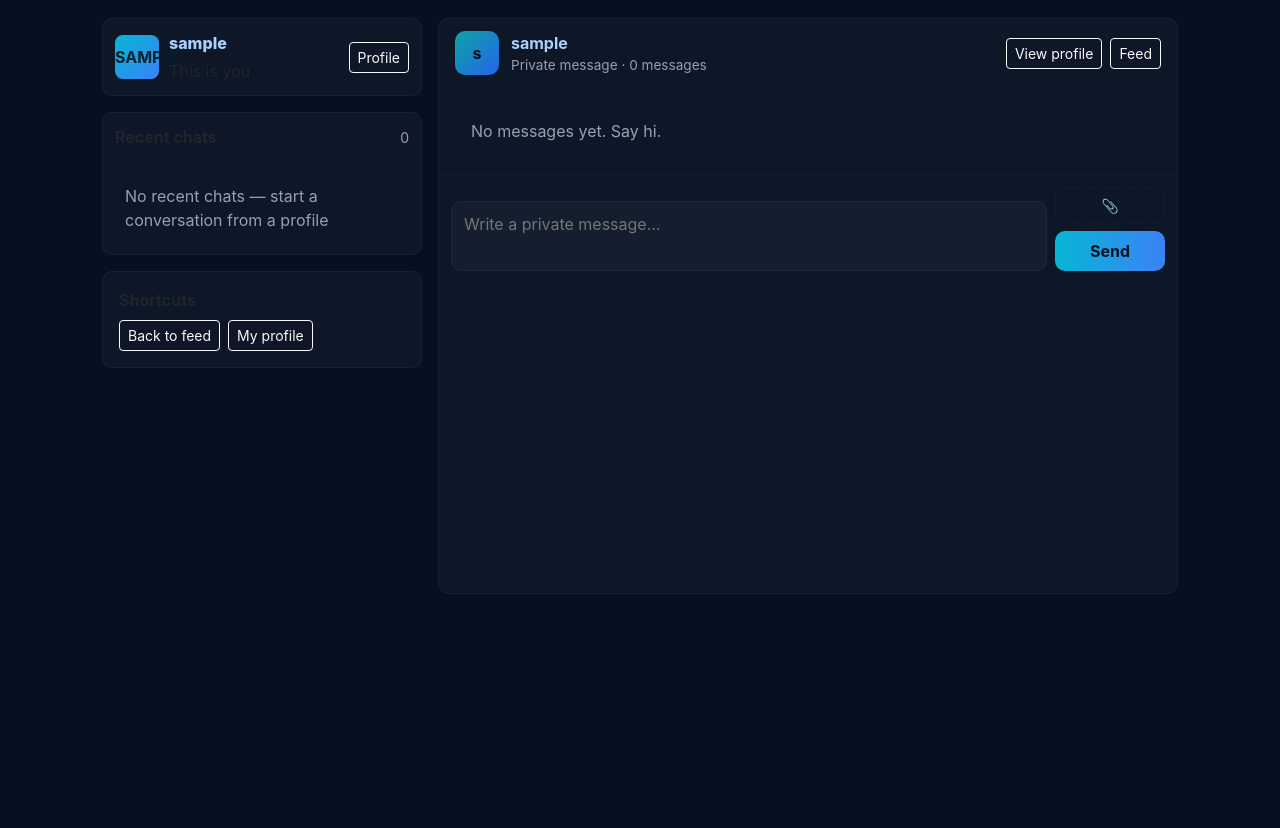
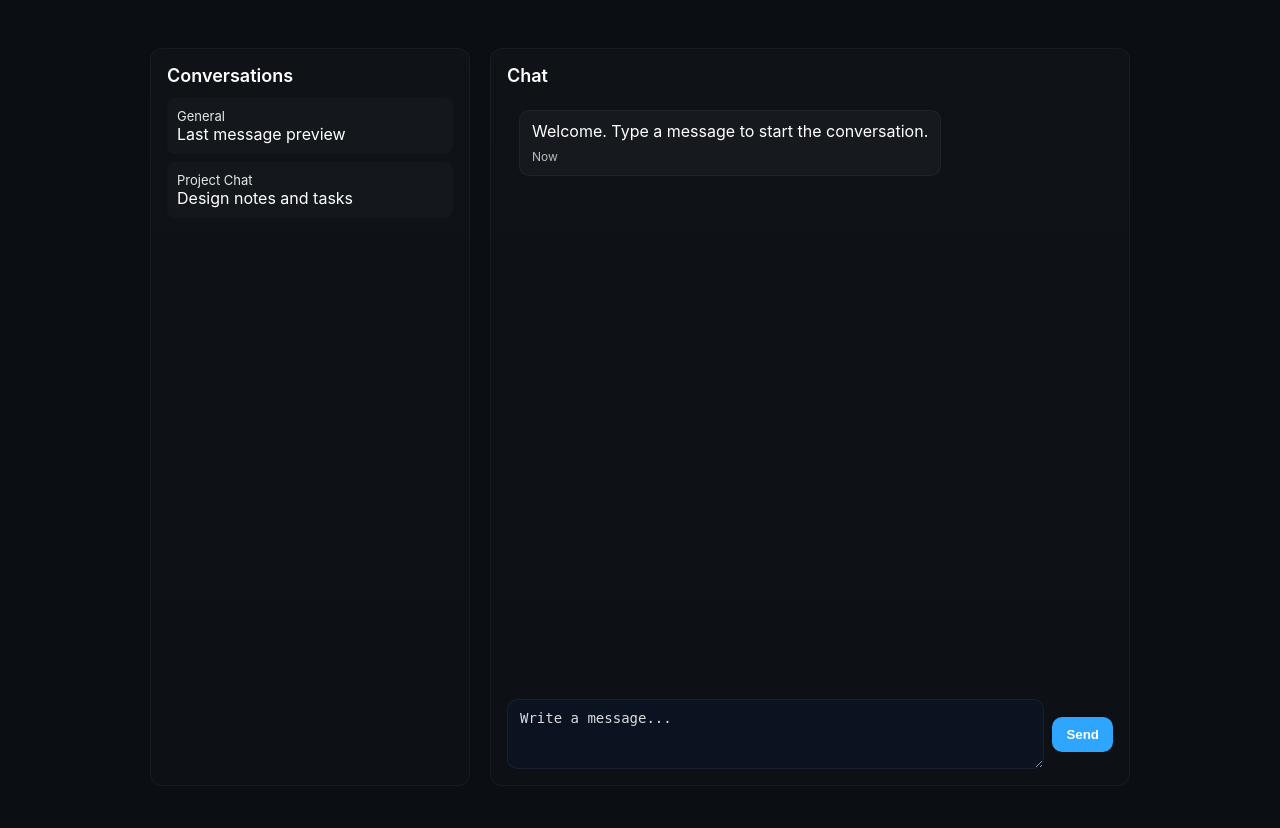
Before and after one commit to burnbooom/K_connection, a Flask app: a page that uses templates/chat.html in a window 1280 px wide. Before the commit the page ends 594 px from the top, so only its background shows below. Run offline with Flask 3, Linux system fonts and the light colour scheme; the visitor is signed in with stand-in values (Sample User, id 1).

Commit message:
Update chat.html

```diff
--- a/templates/chat.html
+++ b/templates/chat.html
@@ -1,257 +1,284 @@
-<!-- templates/chat.html -->
 <!doctype html>
 <html lang="en">
 <head>
   <meta charset="utf-8" />
-    <title>Chat — {{ user }}</title>
   <meta name="viewport" content="width=device-width,initial-scale=1" />
-    <link href="https://cdn.jsdelivr.net/npm/bootstrap@5.3.3/dist/css/bootstrap.min.css" rel="stylesheet" />
+  <title>Chat</title>
+
+  <!-- Embedded styles to ensure grey text becomes white -->
   <style>
-      :root{
-        --bg:#071022;
-        --card: rgba(255,255,255,0.03);
-        --muted:#98a0ad;
-        --accent-1:#3b82f6;
-        --accent-2:#06b6d4;
-        --bubble-me: linear-gradient(90deg,var(--accent-2),var(--accent-1));
-        --bubble-them: rgba(255,255,255,0.06);
-      }
-      html,body { height:100%; }
-      body {
-        margin:0;
-        background:var(--bg);
-        color:#eef6ff;
-        font-family: Inter, system-ui, -apple-system, "Segoe UI", Roboto, Arial, sans-serif;
-        -webkit-font-smoothing:antialiased;
+    /* Base page background for dark theme */
+    :root {
+      --bg: #0b0f14;
+      --panel: #0f1720;
+      --muted: rgba(255,255,255,0.75);
+      --link: #9fd1ff;
+      --input-bg: #0b1220;
+      --accent: #2ea6ff;
     }
 
-      .wrap { max-width:1100px; margin:18px auto; padding:0 12px; display:flex; gap:16px; }
-      .panel-left { width:320px; min-width:240px; }
-      .panel-main { flex:1; display:flex; flex-direction:column; min-height:72vh; }
+    html, body {
+      height: 100%;
+      margin: 0;
+      background: var(--bg);
+      font-family: Inter, system-ui, -apple-system, "Segoe UI", Roboto, "Helvetica Neue", Arial;
+      -webkit-font-smoothing: antialiased;
+      -moz-osx-font-smoothing: grayscale;
+      color: #ffffff;
+    }
 
-      .card { background:var(--card); border:1px solid rgba(255,255,255,0.04); border-radius:10px; }
+    /* Force text color to white for all elements to override theme styles */
+    body, body * {
+      color: #ffffff !important;
+    }
 
-      /* header */
-      .chat-header { display:flex; align-items:center; justify-content:space-between; padding:12px 16px; }
-      .chat-header .title { display:flex; gap:12px; align-items:center; }
-      .avatar {
-        width:44px; height:44px; border-radius:10px;
-        background:linear-gradient(135deg,#0ea5a4,#2563eb);
-        display:inline-grid; place-items:center; font-weight:700; color:#021018;
+    /* Keep placeholders slightly dimmer but readable */
+    ::placeholder {
+      color: rgba(255,255,255,0.85) !important;
+      opacity: 1;
     }
-      .title .name { font-weight:700; color:#a8d1ff; }
-      .title .sub { font-size:0.85rem; color:var(--muted); }
 
-      /* messages area */
-      .msgs { padding:16px; overflow:auto; display:flex; flex-direction:column; gap:12px; }
-      .msg-row { display:flex; gap:10px; align-items:flex-end; max-width:85%; }
-      .msg-row.me { margin-left:auto; justify-content:flex-end; }
-      .bubble {
-        padding:10px 14px; border-radius:14px; line-height:1.25; word-break:break-word;
-        box-shadow: 0 1px 0 rgba(0,0,0,0.2) inset;
+    /* Layout */
+    .container {
+      max-width: 980px;
+      margin: 28px auto;
+      display: grid;
+      grid-template-columns: 320px 1fr;
+      gap: 20px;
+      padding: 20px;
     }
-      .bubble.me { background:var(--bubble-me); color:#052024; border-bottom-right-radius:6px; }
-      .bubble.them { background:var(--bubble-them); color:#eef6ff; border-bottom-left-radius:6px; }
 
-      .meta { font-size:0.78rem; color:var(--muted); margin-top:6px; }
-      .meta .sender { font-weight:700; color:#cfe8ff; margin-right:8px; }
+    .sidebar {
+      background: linear-gradient(180deg, rgba(255,255,255,0.02), rgba(255,255,255,0.01));
+      border: 1px solid rgba(255,255,255,0.04);
+      border-radius: 12px;
+      padding: 16px;
+      height: calc(100vh - 96px);
+      overflow: auto;
+    }
 
-      /* composer */
-      .composer { display:flex; gap:8px; padding:12px; align-items:flex-end; border-top:1px solid rgba(255,255,255,0.02); }
+    .main {
+      background: linear-gradient(180deg, rgba(255,255,255,0.02), rgba(255,255,255,0.01));
+      border: 1px solid rgba(255,255,255,0.04);
+      border-radius: 12px;
+      padding: 16px;
+      height: calc(100vh - 96px);
+      display: flex;
+      flex-direction: column;
+    }
+
+    .title {
+      font-weight: 600;
+      font-size: 18px;
+      margin-bottom: 12px;
+      color: #ffffff !important;
+    }
+
+    .conversations {
+      display: flex;
+      flex-direction: column;
+      gap: 8px;
+    }
+
+    .conv {
+      padding: 10px;
+      border-radius: 8px;
+      background: rgba(255,255,255,0.02);
+      cursor: pointer;
+      transition: background 120ms ease;
+    }
+    .conv:hover {
+      background: rgba(255,255,255,0.04);
+    }
+
+    .conv .meta {
+      font-size: 13px;
+      color: rgba(255,255,255,0.9) !important;
+    }
+
+    .chat-window {
+      flex: 1 1 auto;
+      overflow: auto;
+      padding: 12px;
+      display: flex;
+      flex-direction: column;
+      gap: 12px;
+    }
+
+    .message {
+      max-width: 78%;
+      padding: 10px 12px;
+      border-radius: 10px;
+      line-height: 1.35;
+      word-wrap: break-word;
+    }
+
+    .message.user {
+      align-self: flex-end;
+      background: linear-gradient(180deg, rgba(46,166,255,0.12), rgba(46,166,255,0.08));
+      border: 1px solid rgba(46,166,255,0.18);
+      color: #ffffff !important;
+    }
+
+    .message.bot {
+      align-self: flex-start;
+      background: rgba(255,255,255,0.03);
+      border: 1px solid rgba(255,255,255,0.04);
+      color: #ffffff !important;
+    }
+
+    .timestamp {
+      display: block;
+      margin-top: 6px;
+      font-size: 12px;
+      color: rgba(255,255,255,0.7) !important;
+    }
+
+    .composer {
+      margin-top: 12px;
+      display: flex;
+      gap: 8px;
+      align-items: center;
+    }
+
     .composer textarea {
-        flex:1; min-height:56px; max-height:160px; resize:none;
-        border-radius:10px; padding:10px 12px; background:rgba(255,255,255,0.03);
-        color:inherit; border:1px solid rgba(255,255,255,0.04);
+      flex: 1 1 auto;
+      min-height: 48px;
+      max-height: 160px;
+      resize: vertical;
+      padding: 10px 12px;
+      border-radius: 10px;
+      border: 1px solid rgba(255,255,255,0.06);
+      background: var(--input-bg);
+      color: #ffffff !important;
+      outline: none;
+      font-size: 14px;
     }
-      .btn-send { min-width:110px; border-radius:10px; background:var(--bubble-me); color:#04121a; font-weight:700; border:none; padding:8px 12px; }
-      .btn-attach { background:transparent; border:1px dashed rgba(255,255,255,0.04); color:var(--muted); padding:6px 8px; border-radius:8px; }
 
-      /* left list (recent chats + profile summary) */
-      .summary { padding:12px; display:flex; gap:10px; align-items:center; }
-      .summary .mini { width:44px; height:44px; border-radius:8px; background:linear-gradient(135deg,#06b6d4,#3b82f6); display:grid; place-items:center; color:#032126; font-weight:700; }
-      .recent-list { max-height:56vh; overflow:auto; padding:10px; }
-      .recent-item { display:flex; justify-content:space-between; align-items:flex-start; padding:8px; border-radius:8px; cursor:pointer; }
-      .recent-item:hover { background:rgba(255,255,255,0.01); }
-      .recent-item .who { font-weight:700; color:#a8d1ff; }
-      .recent-item .preview { color:var(--muted); font-size:0.9rem; margin-top:4px; }
+    .composer button {
+      background: var(--accent);
+      color: #0b1220;
+      border: none;
+      padding: 10px 14px;
+      border-radius: 10px;
+      font-weight: 600;
+      cursor: pointer;
+    }
 
-      /* responsive */
-      @media (max-width:900px){
-        .wrap{ flex-direction:column; }
-        .panel-left{ width:100%; order:2; }
-        .panel-main{ order:1; }
+    .composer button:active {
+      transform: translateY(1px);
+    }
+
+    /* Links */
+    a, a:visited {
+      color: var(--link) !important;
+      text-decoration: underline;
+    }
+
+    /* Small muted text classes often used by frameworks */
+    .text-muted, .muted, .small, .lead {
+      color: #ffffff !important;
+    }
+
+    /* Keep images and SVGs unaffected */
+    img, svg {
+      filter: none !important;
+    }
+
+    /* Responsive */
+    @media (max-width: 880px) {
+      .container {
+        grid-template-columns: 1fr;
+        padding: 12px;
+      }
+      .sidebar {
+        height: auto;
+        order: 2;
+      }
+      .main {
+        order: 1;
+        height: calc(100vh - 120px);
+      }
     }
   </style>
 </head>
 <body>
-    <div class="wrap">
-      <!-- left column: profile + recent chats -->
-      <div class="panel-left">
-        <div class="card mb-3">
-          <div class="summary">
-            <div class="mini">{{ user[1:] if user.startswith('@') else user | upper }}</div>
-            <div>
-              <div class="who" style="font-weight:800; color:#a8d1ff">{{ user }}</div>
-              <div class="preview" style="margin-top:4px">{{ (session.get('user') == user) and 'This is you' or 'Private conversation' }}</div>
+  <div class="container">
+    <aside class="sidebar" aria-label="Conversations">
+      <div class="title">Conversations</div>
+      <div class="conversations" id="conversations">
+        <div class="conv" tabindex="0">
+          <div class="meta">General</div>
+          <div class="small">Last message preview</div>
         </div>
-            <div style="margin-left:auto">
-              <a class="btn btn-sm btn-outline-light" href="{{ url_for('profile', user=user) }}">Profile</a>
+        <div class="conv" tabindex="0">
+          <div class="meta">Project Chat</div>
+          <div class="small">Design notes and tasks</div>
         </div>
       </div>
+    </aside>
+
+    <main class="main" role="main" aria-live="polite">
+      <div class="title">Chat</div>
+
+      <section class="chat-window" id="chatWindow" aria-label="Messages">
+        <div class="message bot">
+          <div class="content">Welcome. Type a message to start the conversation.</div>
+          <span class="timestamp">Now</span>
+        </div>
+      </section>
+
+      <form id="composerForm" class="composer" action="#" method="post" onsubmit="return sendMessage();">
+        <textarea id="messageInput" name="message" placeholder="Write a message..." aria-label="Message"></textarea>
+        <button type="submit" id="sendBtn">Send</button>
+      </form>
+    </main>
   </div>
 
-        <div class="card mb-3">
-          <div style="padding:12px; border-bottom:1px solid rgba(255,255,255,0.02); display:flex; justify-content:space-between; align-items:center;">
-            <div style="font-weight:700">Recent chats</div>
-            <div class="small" style="color:var(--muted)">{{ recent_chats | length if recent_chats is defined else 0 }}</div>
-          </div>
-
-          <div class="recent-list">
-            {% if recent_chats %}
-              {% for c in recent_chats %}
-                <a href="{{ url_for('chat', user=c.user) }}" class="d-block text-decoration-none text-reset">
-                  <div class="recent-item">
-                    <div style="flex:1;">
-                      <div class="who">{{ c.user }}</div>
-                      <div class="preview">{{ c.preview }}</div>
-                    </div>
-                    <div class="small-muted" style="color:var(--muted)">{{ c.last_time or '' }}</div>
-                  </div>
-                </a>
-              {% endfor %}
-            {% else %}
-              <div style="padding:12px; color:var(--muted)">No recent chats — start a conversation from a profile</div>
-            {% endif %}
-          </div>
-        </div>
-
-        <div class="card p-3">
-          <div style="font-weight:700; margin-bottom:8px">Shortcuts</div>
-          <div style="display:flex; gap:8px; flex-wrap:wrap;">
-            <a class="btn btn-sm btn-outline-light" href="{{ url_for('feed') }}">Back to feed</a>
-            <a class="btn btn-sm btn-outline-light" href="{{ url_for('profile', user=session.get('user')) }}">My profile</a>
-          </div>
-        </div>
-      </div>
-
-      <!-- main chat panel -->
-      <div class="panel-main card d-flex flex-column">
-        <div class="chat-header">
-          <div class="title">
-            <div class="avatar">{{ user[1] if user.startswith('@') and user|length>1 else (user[0] if user else '?') }}</div>
-            <div>
-              <div class="name">{{ user }}</div>
-              <div class="sub">Private message · {{ messages | length if messages is defined else 0 }} messages</div>
-            </div>
-          </div>
-          <div style="display:flex; gap:8px; align-items:center;">
-            <a class="btn btn-sm btn-outline-light" href="{{ url_for('profile', user=user) }}">View profile</a>
-            <a class="btn btn-sm btn-outline-light" href="{{ url_for('feed') }}">Feed</a>
-          </div>
-        </div>
-
-        <div id="msgs" class="msgs" role="log" aria-live="polite" aria-atomic="false">
-          {% if messages %}
-            {% for m in messages %}
-              {% set is_me = (m.sender == session.get('user')) %}
-              <div class="msg-row {% if is_me %}me{% endif %}">
-                {% if not is_me %}
-                  <div style="min-width:44px">
-                    <div style="width:36px;height:36px;border-radius:8px;background:linear-gradient(135deg,#06b6d4,#3b82f6);display:grid;place-items:center;color:#032126;font-weight:700;">
-                      {{ m.sender[1:] if m.sender.startswith('@') else m.sender[:1] }}
-                    </div>
-                  </div>
-                {% endif %}
-                <div>
-                  <div class="bubble {% if is_me %}me{% else %}them{% endif %}">{{ m.text | e }}</div>
-                  <div class="meta">
-                    {% if m.time %}<span class="time">{{ m.time }}</span>{% endif %}
-                    {% if not is_me %}<span class="sender"> · {{ m.sender }}</span>{% endif %}
-                  </div>
-                </div>
-                {% if is_me %}
-                  <div style="min-width:44px"></div>
-                {% endif %}
-              </div>
-            {% endfor %}
-          {% else %}
-            <div style="padding:16px; color:var(--muted)">No messages yet. Say hi.</div>
-          {% endif %}
-        </div>
-
-        <form id="sendForm" class="composer" method="post" action="{{ url_for('send_message') }}">
-          <input type="hidden" name="to" value="{{ user }}" />
-          <input id="csrf_dummy" type="hidden" value="1" />
-          <textarea id="msgText" name="text" placeholder="Write a private message…" autocomplete="off" aria-label="Message"></textarea>
-          <div style="display:flex; flex-direction:column; gap:8px;">
-            <label class="btn-attach btn btn-sm" title="Attach image (not uploaded)">📎</label>
-            <button type="submit" class="btn-send">Send</button>
-          </div>
-        </form>
-      </div>
-    </div>
-
+  <!-- Minimal client script to append messages locally for preview -->
   <script>
-      (function(){
-        const msgs = document.getElementById('msgs');
-        function scrollBottom(){ msgs.scrollTop = msgs.scrollHeight; }
-        scrollBottom();
-
-        // auto-scroll if new content height increases
-        let lastH = msgs.scrollHeight;
-        setInterval(function(){
-          if(msgs.scrollHeight !== lastH){
-            lastH = msgs.scrollHeight;
-            scrollBottom();
-          }
-        }, 700);
-
-        // send via fetch for snappier UX; fallback to normal form submit
-        const form = document.getElementById('sendForm');
-        form.addEventListener('submit', async function(e){
-          e.preventDefault();
-          const ta = document.getElementById('msgText');
-          const text = ta.value.trim();
-          if(!text) return;
-          const to = form.querySelector('input[name="to"]').value;
-          try {
-            const fd = new FormData();
-            fd.append('to', to);
-            fd.append('text', text);
-            const res = await fetch(form.action, {
-              method: 'POST',
-              body: fd,
-              credentials: 'same-origin',
-              headers: {'X-Requested-With': 'XMLHttpRequest'}
-            });
-            if(res.ok){
-              // optimistic append
-              const me = "{{ session.get('user') or '' }}";
-              const wrapper = document.createElement('div');
-              wrapper.className = 'msg-row me';
-              wrapper.innerHTML = `<div></div><div><div class="bubble me">${escapeHtml(text)}</div><div class="meta"><span class="time">Now</span><span class="sender"> · ${me}</span></div></div><div style="min-width:44px"></div>`;
-              msgs.appendChild(wrapper);
-              ta.value = '';
-              scrollBottom();
-            } else {
-              form.submit();
-            }
-          } catch(err){
-            console.error(err);
-            form.submit();
-          }
-        }, false);
-
-        // simple helper to escape inserted text
-        function escapeHtml(s){
-          return s.replaceAll('&','&amp;').replaceAll('<','&lt;').replaceAll('>','&gt;').replaceAll('"','&quot;').replaceAll("'", '&#39;');
+    function createMessage(text, who) {
+      const el = document.createElement('div');
+      el.className = 'message ' + (who === 'user' ? 'user' : 'bot');
+      const content = document.createElement('div');
+      content.className = 'content';
+      content.textContent = text;
+      const ts = document.createElement('span');
+      ts.className = 'timestamp';
+      const now = new Date();
+      ts.textContent = now.toLocaleTimeString([], {hour: '2-digit', minute:'2-digit'});
+      el.appendChild(content);
+      el.appendChild(ts);
+      return el;
     }
 
-        // optional: lightweight polling for new messages (every 3s) to show incoming messages
-        // This endpoint is not provided by default; if you add /_api/messages/<user> returning messages JSON, enable polling.
-        // For now polling is disabled; implement server API to enable real-time updates.
+    function sendMessage() {
+      const input = document.getElementById('messageInput');
+      const text = input.value.trim();
+      if (!text) return false;
+      const chat = document.getElementById('chatWindow');
 
-      })();
+      // Append user message
+      chat.appendChild(createMessage(text, 'user'));
+      chat.scrollTop = chat.scrollHeight;
+
+      // Clear input
+      input.value = '';
+
+      // Simulate bot reply for preview
+      setTimeout(() => {
+        chat.appendChild(createMessage('Thanks, I received: ' + text, 'bot'));
+        chat.scrollTop = chat.scrollHeight;
+      }, 600);
+
+      return false; // prevent actual form submit
+    }
+
+    // Accessibility: focus message input on load
+    window.addEventListener('load', function() {
+      const input = document.getElementById('messageInput');
+      if (input) input.focus();
+    });
   </script>
 </body>
 </html>
```
Lines whose indentation alone changed are shown as unchanged.
